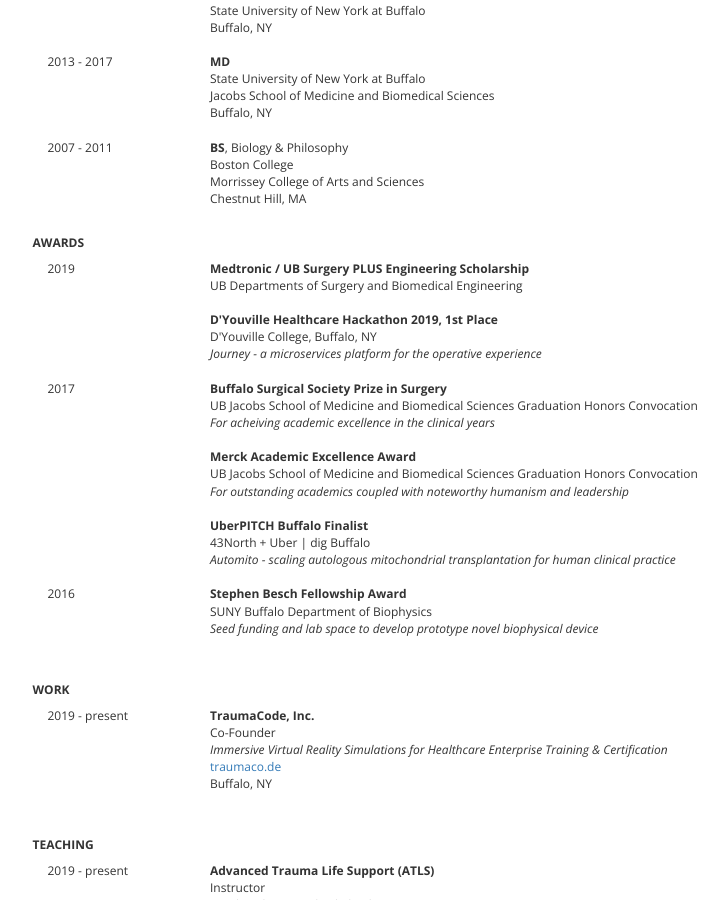
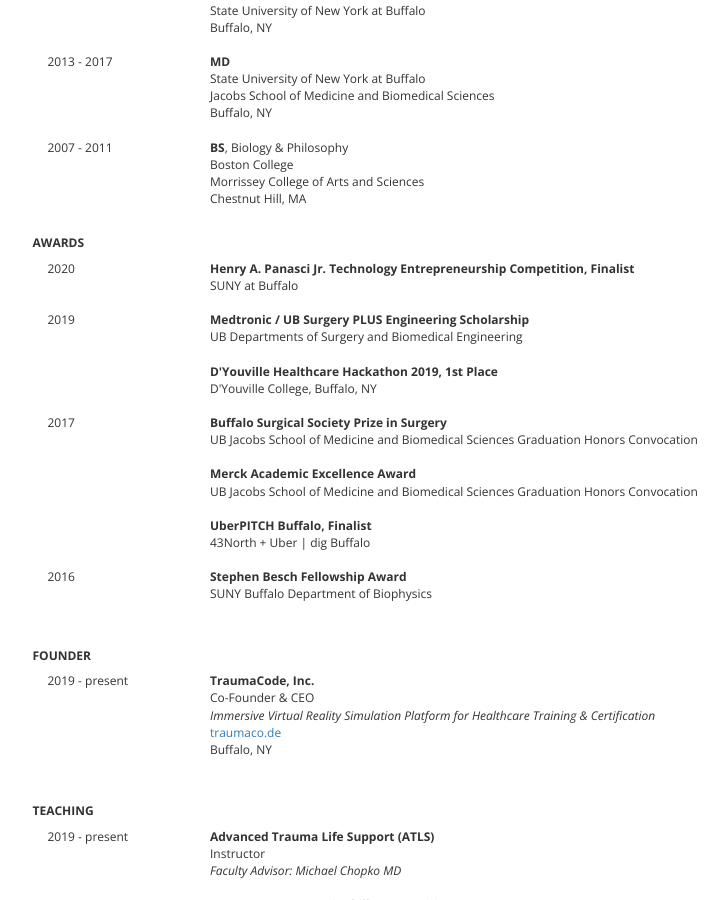
Before and after one commit to bquarant/bquarant.github.com, a Jekyll site: the page cv/index.html, which Jekyll copies as it is, in a window 1280 px wide and 900 px high, scrolled down 412 px. Shown: the whole window, without its empty margins (120-848 px from the left). Built offline with Jekyll 4.4.1, drawn with Linux system fonts in a browser that asks for light colours; some of the changed text lies outside the part shown.

Commit message:
CV updates

```diff
--- a/cv/index.html
+++ b/cv/index.html
@@ -122,6 +122,14 @@
 	<div class="row"></div>
 	<div class="row"><h5><b>AWARDS</b></h5></div>
 		<div class="row">
+			<div class="col-xs-2 col-sm-2 col-md-2">2020</div>
+			<div class="col-xs-10 col-sm-10 col-md-10">
+			<strong>Henry A. Panasci Jr. Technology Entrepreneurship Competition, Finalist</strong><br>
+			<div desc="where">SUNY at Buffalo<br></div>
+			<!--<div desc="what"><em>For novel surgical device development and surgical innovation</em><br></div>-->
+			<br>
+			</div>
+
 			<div class="col-xs-2 col-sm-2 col-md-2">2019</div>
 			<div class="col-xs-10 col-sm-10 col-md-10">
 			<strong>Medtronic / UB Surgery PLUS Engineering Scholarship</strong><br>
@@ -134,15 +142,15 @@
 			<div class="col-xs-10 col-sm-10 col-md-10">
 			<strong>D'Youville Healthcare Hackathon 2019, 1st Place</strong><br>
 			D'Youville College, Buffalo, NY<!-- | Sept 21-22, 27th 2019 --> <br>
-			<em>Journey - a microservices platform for the operative experience</em>
-			<br><br>
+			<!--<em>Journey - a microservices platform for the operative experience</em>-->
+			<br>
 			</div>
 
 			<div class="col-xs-2 col-sm-2 col-md-2">2017</div>
 			<div class="col-xs-10 col-sm-10 col-md-10">
 			<strong>Buffalo Surgical Society Prize in Surgery</strong><br>
 			<div desc="where">UB Jacobs School of Medicine and Biomedical Sciences Graduation Honors Convocation <!-- | April 28th 2017 --> <br></div>
-			<div desc="what"><em>For acheiving academic excellence in the clinical years</em><br></div>
+			<!--<div desc="what"><em>For acheiving academic excellence in the clinical years</em><br></div>-->
 			<br>
 			</div>
 
@@ -150,15 +158,15 @@
 			<div class="col-xs-10 col-sm-10 col-md-10">
 			<strong>Merck Academic Excellence Award</strong><br>
 			<div desc="where">UB Jacobs School of Medicine and Biomedical Sciences Graduation Honors Convocation <!-- | April 28th 2017 --> <br></div>
-			<div desc="what"><em>For outstanding academics coupled with noteworthy humanism and leadership</em><br></div>
+			<!--<div desc="what"><em>For outstanding academics coupled with noteworthy humanism and leadership</em><br></div>-->
 			<br>
 			</div>
 
 			<div class="col-xs-2 col-sm-2 col-md-2"></div>
 			<div class="col-xs-10 col-sm-10 col-md-10">
-			<strong>UberPITCH Buffalo Finalist</strong><br>
+			<strong>UberPITCH Buffalo, Finalist</strong><br>
 			43North + Uber | dig Buffalo <!-- | January 25th 2017 --> <br>
-			<em>Automito - scaling autologous mitochondrial transplantation for human clinical practice</em>
+			<!-- <em>Automito - scaling autologous mitochondrial transplantation for human clinical practice</em>-->
 			</div>
 	 </div>
 
@@ -170,20 +178,20 @@
 		  <strong>Stephen Besch Fellowship Award</strong><br>
 			SUNY Buffalo Department of Biophysics<br>
 			<!-- <em>Faculty Advisor: Frederick Sachs PhD</em><br> -->
-			<em>Seed funding and lab space to develop prototype novel biophysical device</em>
+			<!-- <em>Seed funding and lab space to develop prototype novel biophysical device</em> -->
 		</div>
 	</div>
 
 	<br><br>
 
 	<!-- Work: Startup/Entreprenuerial -->
-	<div class="row"><h5><b>WORK</b></h5></div>
+	<div class="row"><h5><b>FOUNDER</b></h5></div>
 	<div class="row">
 		<div class="col-xs-2 col-sm-2 col-md-2">2019 - present</div>
 		<div class="col-xs-9 col-sm-10 col-md-10">
 			<strong>TraumaCode, Inc.</strong>
-			<br>Co-Founder
-			<br><i>Immersive Virtual Reality Simulations for Healthcare Enterprise Training & Certification</i>
+			<br>Co-Founder & CEO
+			<br><i>Immersive Virtual Reality Simulation Platform for Healthcare Training & Certification</i>
 			<br><a href="http://traumaco.de">traumaco.de</a>
 			<br>Buffalo, NY
 		</div>
@@ -465,6 +473,16 @@
 
 <div class="row"><h5>E. Invited Presentations</h5></div>
 	<ol>
+		<div class="row">
+		<div class="col-xs-11 col-sm-11 col-md-11 col-lg-11">
+			<li>
+				<span class="title">How to improve your Zoom setup for surgical skills education</span><br>
+				<span class="details"><b style="color: #595959;">Quaranto BR</b>, Lamb M, Hu J, Schwaitzberg S</span><br>
+				<span class="details">SAGES Coronavation Web Conference, 29 April 2020</span>
+			</li>
+		</div>
+		</div>
+		<br>
         <div class="row">
 		<div class="col-xs-11 col-sm-11 col-md-11 col-lg-11">
 		<li>
@@ -576,7 +594,7 @@
 
 <!-- Footer -->
 <div class="pull-left" style="text-align: left;">
-<div class="row">Updated: 2/26/2020</div>
+<div class="row">Updated: 5/10/2020</div>
 <div class="row"><a href="http://bqmd.org/cv">bqmd.org/cv</a></div>
 <br><br><br>
 </div>
```
